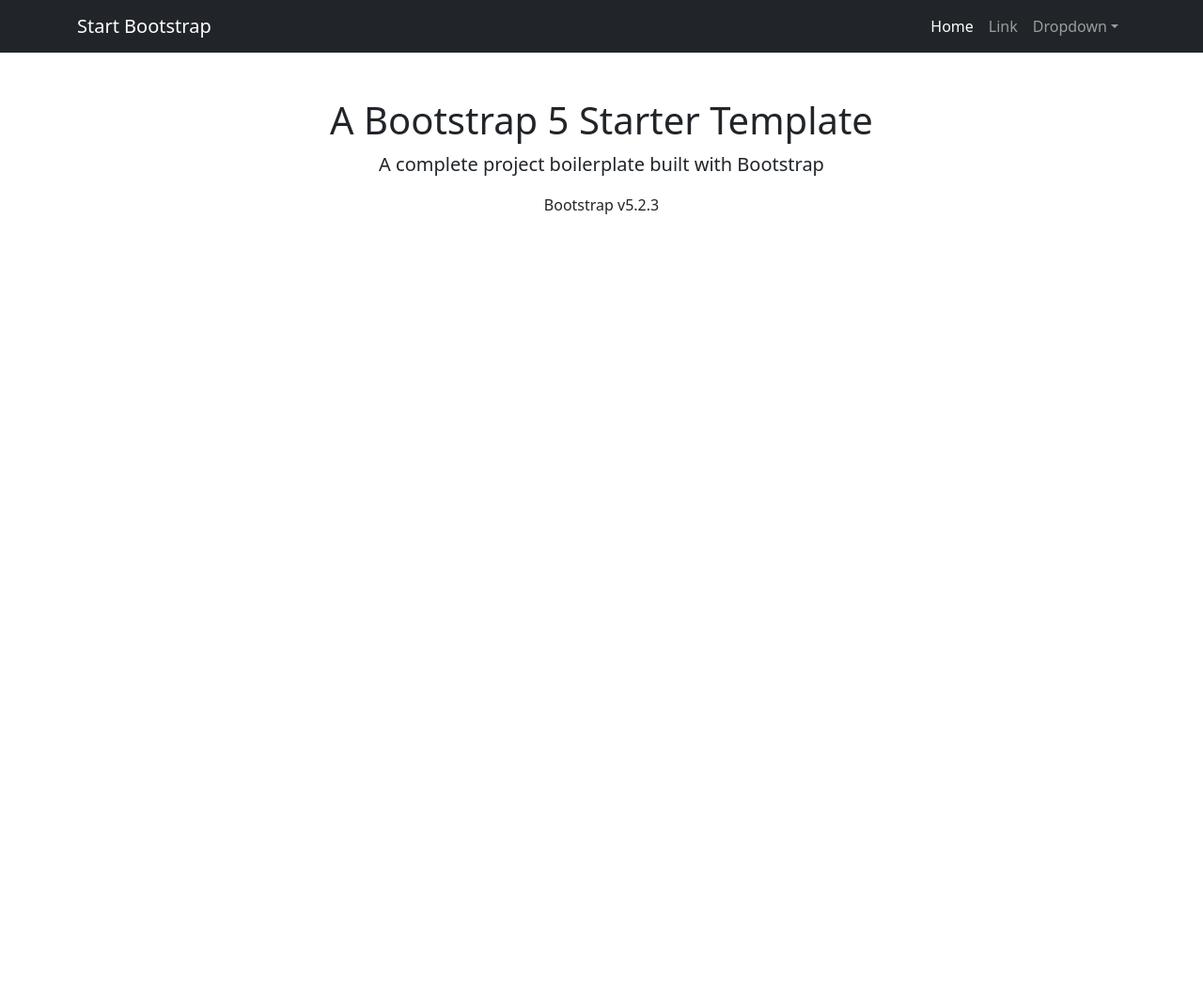
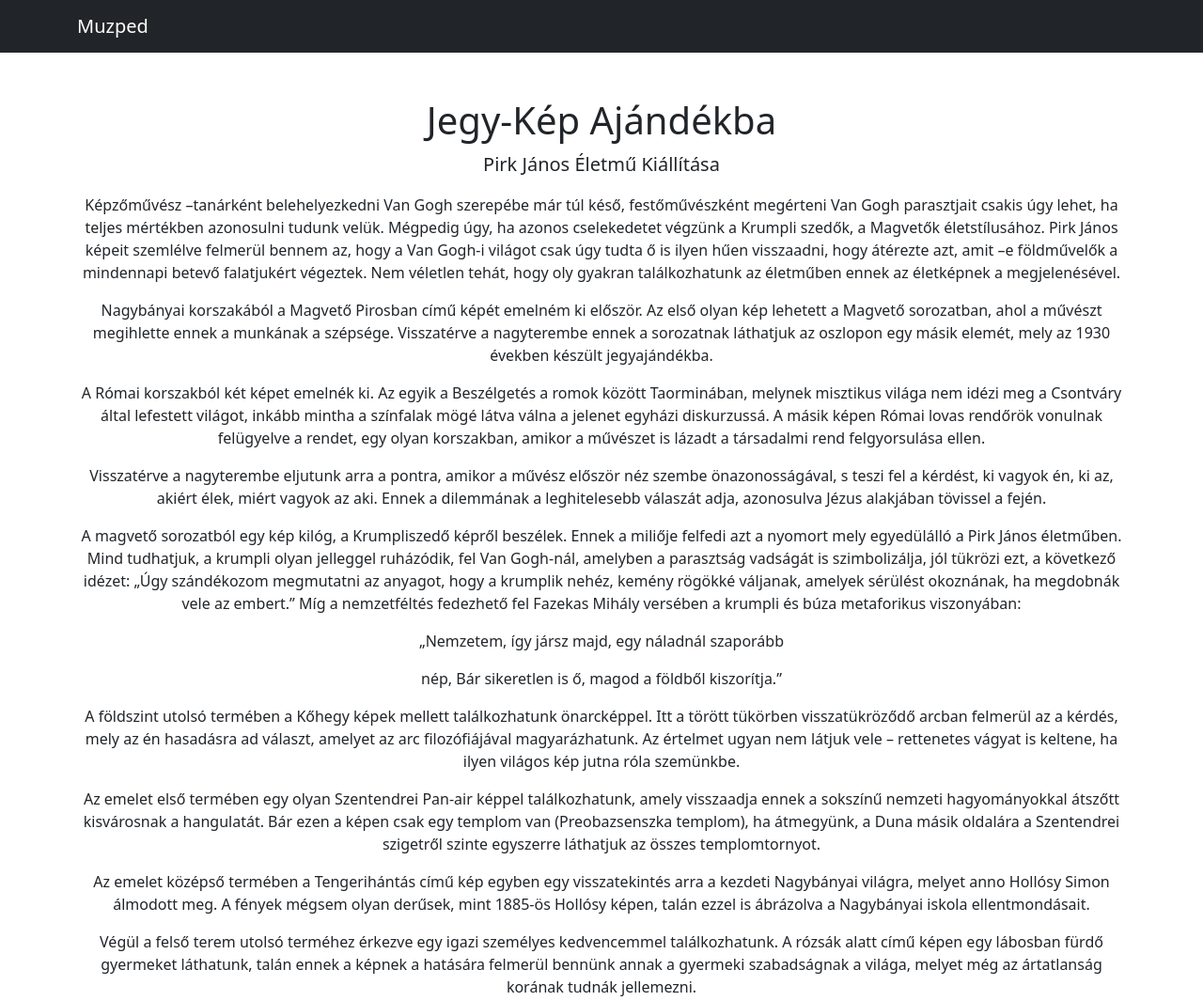
Before and after one commit to bankitomi32/muzped, a plain HTML site: page index.html in a window 1280 px wide. Shown: the whole page at 94% size. Before the commit the page ends 800 px from the top, so only its background shows below. Drawn offline with nearby package versions, Linux system fonts and the light colour scheme.

Commit message:
Update index.html

```diff
--- a/index.html
+++ b/index.html
@@ -5,7 +5,7 @@
         <meta name="viewport" content="width=device-width, initial-scale=1, shrink-to-fit=no" />
         <meta name="description" content="" />
         <meta name="author" content="" />
-        <title>Bare - Start Bootstrap Template</title>
+        <title>Muzped</title>
         <!-- Favicon-->
         <link rel="icon" type="image/x-icon" href="assets/favicon.ico" />
         <!-- Core theme CSS (includes Bootstrap)-->
@@ -15,20 +15,10 @@
         <!-- Responsive navbar-->
         <nav class="navbar navbar-expand-lg navbar-dark bg-dark">
             <div class="container">
-                <a class="navbar-brand" href="#">Start Bootstrap</a>
+                <a class="navbar-brand" href="#">Muzped</a>
                 <button class="navbar-toggler" type="button" data-bs-toggle="collapse" data-bs-target="#navbarSupportedContent" aria-controls="navbarSupportedContent" aria-expanded="false" aria-label="Toggle navigation"><span class="navbar-toggler-icon"></span></button>
                 <div class="collapse navbar-collapse" id="navbarSupportedContent">
-                    <ul class="navbar-nav ms-auto mb-2 mb-lg-0">
-                        <li class="nav-item"><a class="nav-link active" aria-current="page" href="#">Home</a></li>
-                        <li class="nav-item"><a class="nav-link" href="#">Link</a></li>
-                        <li class="nav-item dropdown">
-                            <a class="nav-link dropdown-toggle" id="navbarDropdown" href="#" role="button" data-bs-toggle="dropdown" aria-expanded="false">Dropdown</a>
-                            <ul class="dropdown-menu dropdown-menu-end" aria-labelledby="navbarDropdown">
-                                <li><a class="dropdown-item" href="#">Action</a></li>
-                                <li><a class="dropdown-item" href="#">Another action</a></li>
-                                <li><hr class="dropdown-divider" /></li>
-                                <li><a class="dropdown-item" href="#">Something else here</a></li>
-                            </ul>
+
                         </li>
                     </ul>
                 </div>
@@ -37,9 +27,19 @@
         <!-- Page content-->
         <div class="container">
             <div class="text-center mt-5">
-                <h1>A Bootstrap 5 Starter Template</h1>
-                <p class="lead">A complete project boilerplate built with Bootstrap</p>
-                <p>Bootstrap v5.2.3</p>
+                <h1>Jegy-Kép Ajándékba</h1>
+                <p class="lead">Pirk János Életmű Kiállítása</p>
+                <p>Képzőművész –tanárként belehelyezkedni Van Gogh szerepébe már túl késő, festőművészként megérteni Van Gogh parasztjait csakis úgy lehet, ha teljes mértékben azonosulni tudunk velük. Mégpedig úgy, ha azonos cselekedetet végzünk a Krumpli szedők, a Magvetők életstílusához. Pirk János képeit szemlélve felmerül bennem az, hogy a Van Gogh-i világot csak úgy tudta ő is ilyen hűen visszaadni, hogy átérezte azt, amit –e földművelők a mindennapi betevő falatjukért végeztek. Nem véletlen tehát, hogy oly gyakran találkozhatunk az életműben ennek az életképnek a megjelenésével.</p>
+<p>Nagybányai korszakából a Magvető Pirosban című képét emelném ki először. Az első olyan kép lehetett a Magvető sorozatban, ahol a művészt megihlette ennek a munkának a szépsége. Visszatérve a nagyterembe ennek a sorozatnak láthatjuk az oszlopon egy másik elemét, mely az 1930 években készült jegyajándékba.</p>
+<p>A Római korszakból két képet emelnék ki. Az egyik a Beszélgetés a romok között Taorminában, melynek misztikus világa nem idézi meg a Csontváry által lefestett világot, inkább mintha a színfalak mögé látva válna a jelenet egyházi diskurzussá. A másik képen Római lovas rendőrök vonulnak felügyelve a rendet, egy olyan korszakban, amikor a művészet is lázadt a társadalmi rend felgyorsulása ellen.</p>
+<p>Visszatérve a nagyterembe eljutunk arra a pontra, amikor a művész először néz szembe önazonosságával, s teszi fel a kérdést, ki vagyok én, ki az, akiért élek, miért vagyok az aki. Ennek a dilemmának a leghitelesebb válaszát adja, azonosulva Jézus alakjában tövissel a fején.</p>
+<p>A magvető sorozatból egy kép kilóg, a Krumpliszedő képről beszélek. Ennek a miliője felfedi azt a nyomort mely egyedülálló a Pirk János életműben. Mind tudhatjuk, a krumpli olyan jelleggel ruházódik, fel Van Gogh-nál, amelyben a parasztság vadságát is szimbolizálja, jól tükrözi ezt, a következő idézet: „Úgy szándékozom megmutatni az anyagot, hogy a krumplik nehéz, kemény rögökké váljanak, amelyek sérülést okoznának, ha megdobnák vele az embert.” Míg a nemzetféltés fedezhető fel Fazekas Mihály versében a krumpli és búza metaforikus viszonyában: </p>
+<p>„Nemzetem, így jársz majd, egy náladnál szaporább</p>
+<p>nép, Bár sikeretlen is ő, magod a földből kiszorítja.”</p>
+<p>A földszint utolsó termében a Kőhegy képek mellett találkozhatunk önarcképpel. Itt a törött tükörben visszatükröződő arcban felmerül az a kérdés, mely az én hasadásra ad választ, amelyet az arc filozófiájával magyarázhatunk. Az értelmet ugyan nem látjuk vele – rettenetes vágyat is keltene, ha ilyen világos kép jutna róla szemünkbe. </p>
+<p>Az emelet első termében egy olyan Szentendrei Pan-air képpel találkozhatunk, amely visszaadja ennek a sokszínű nemzeti hagyományokkal átszőtt kisvárosnak a hangulatát. Bár ezen a képen csak egy templom van (Preobazsenszka templom), ha átmegyünk, a Duna másik oldalára a Szentendrei szigetről szinte egyszerre láthatjuk az összes templomtornyot.</p>
+<p>Az emelet középső termében a Tengerihántás című kép egyben egy visszatekintés arra a kezdeti Nagybányai világra, melyet anno Hollósy Simon álmodott meg. A fények mégsem olyan derűsek, mint 1885-ös Hollósy képen, talán ezzel is ábrázolva a Nagybányai iskola ellentmondásait.</p>
+<p>Végül a felső terem utolsó terméhez érkezve egy igazi személyes kedvencemmel találkozhatunk. A rózsák alatt című képen egy lábosban fürdő gyermeket láthatunk, talán ennek a képnek a hatására felmerül bennünk annak a gyermeki szabadságnak a világa, melyet még az ártatlanság korának tudnák jellemezni.</p>
             </div>
         </div>
         <!-- Bootstrap core JS-->
```
